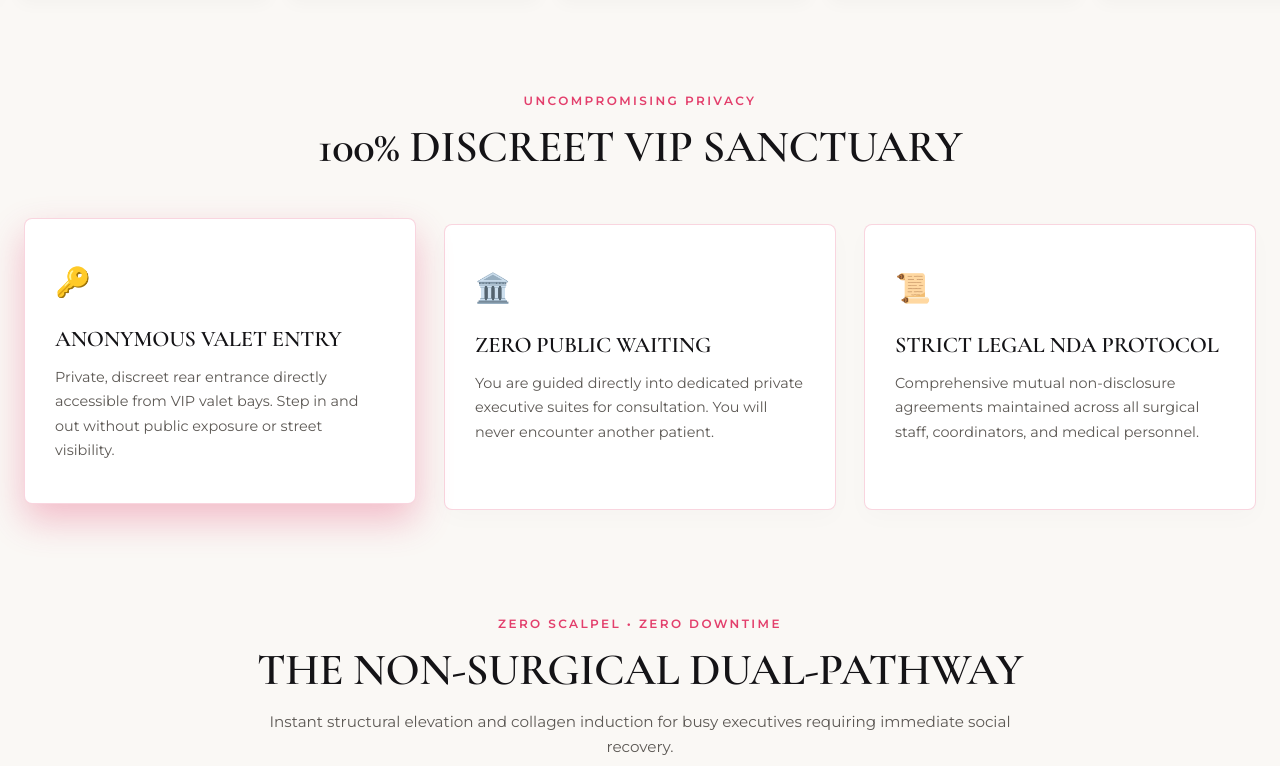
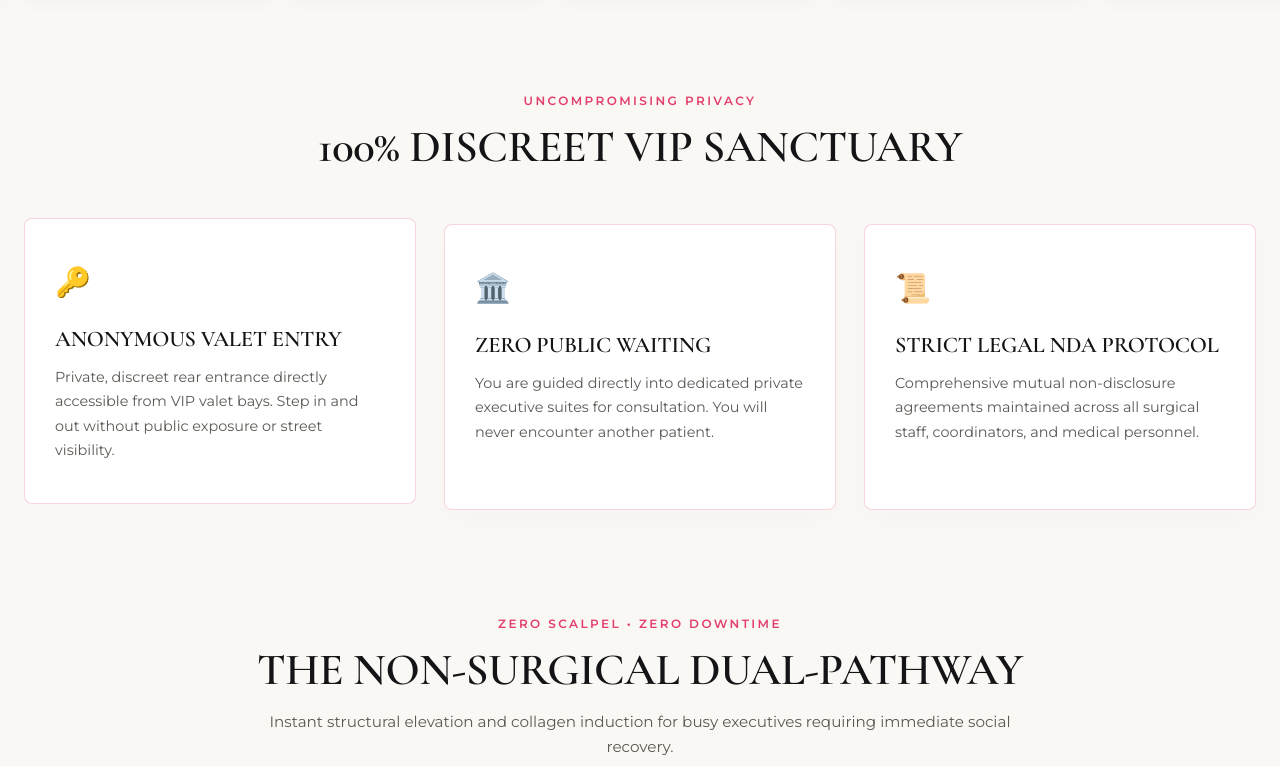
Before and after one commit to akashraiyan4-source/aura-cosmetic-studio, a website: page index.html in a window 1280 px wide. In both pictures the pointer is over the element 220 px from the left and 2001 px from the top of the page. Shown: the part 1635-2401 px from the top of the page. Drawn offline with nearby package versions, Linux system fonts and the light colour scheme.

Commit message:
update card hover and style

```diff
--- a/index.html
+++ b/index.html
@@ -478,7 +478,7 @@
 
     .white-card:hover {
   transform: translateY(-6px);
-  box-shadow: 0 16px 36px rgba(227, 63, 108, 0.32) !important;
+  box-shadow: 0 16px 36px var(--rose-glow);
 }
     .card-icon {
       font-size: 1.8rem;
```
